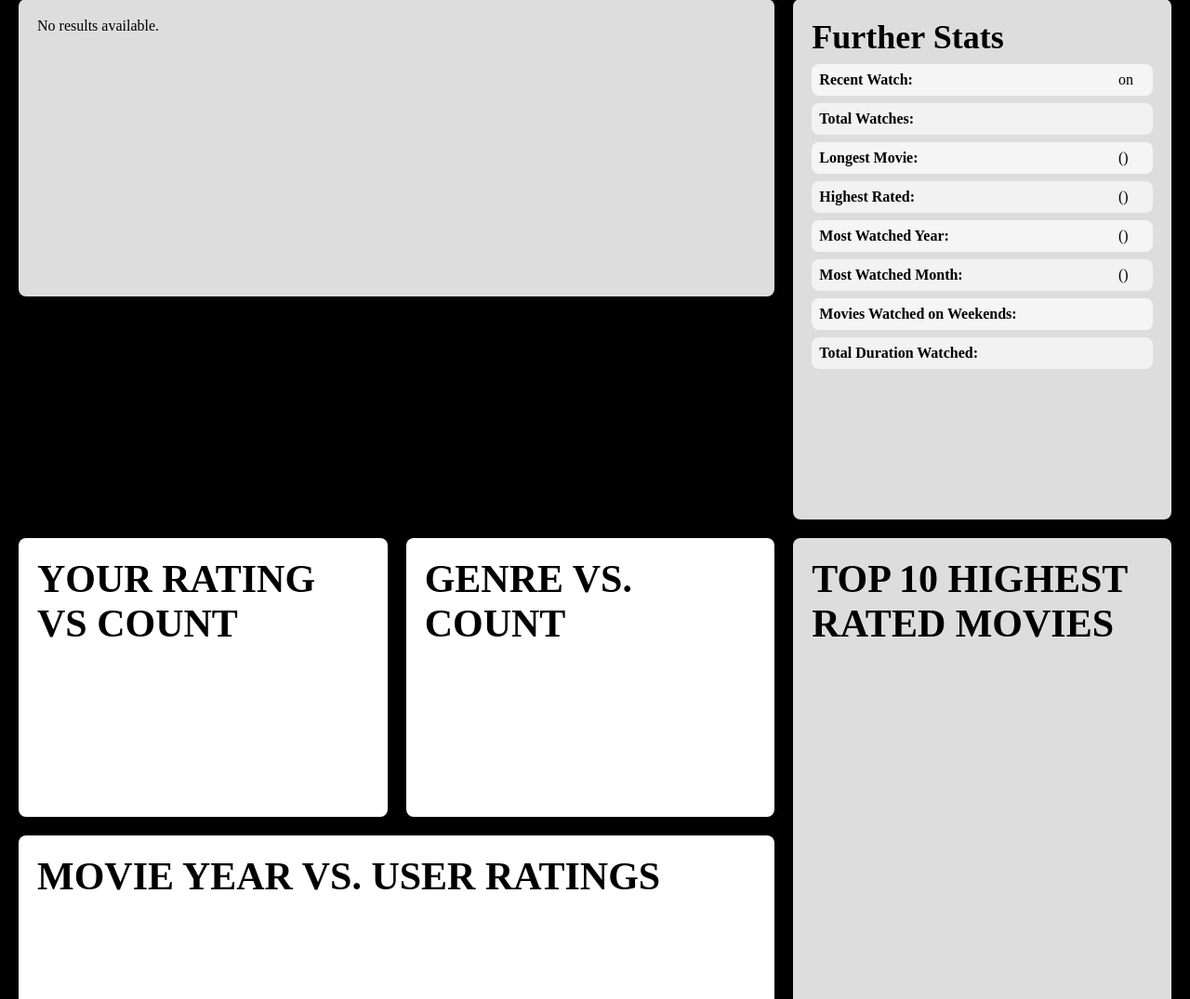
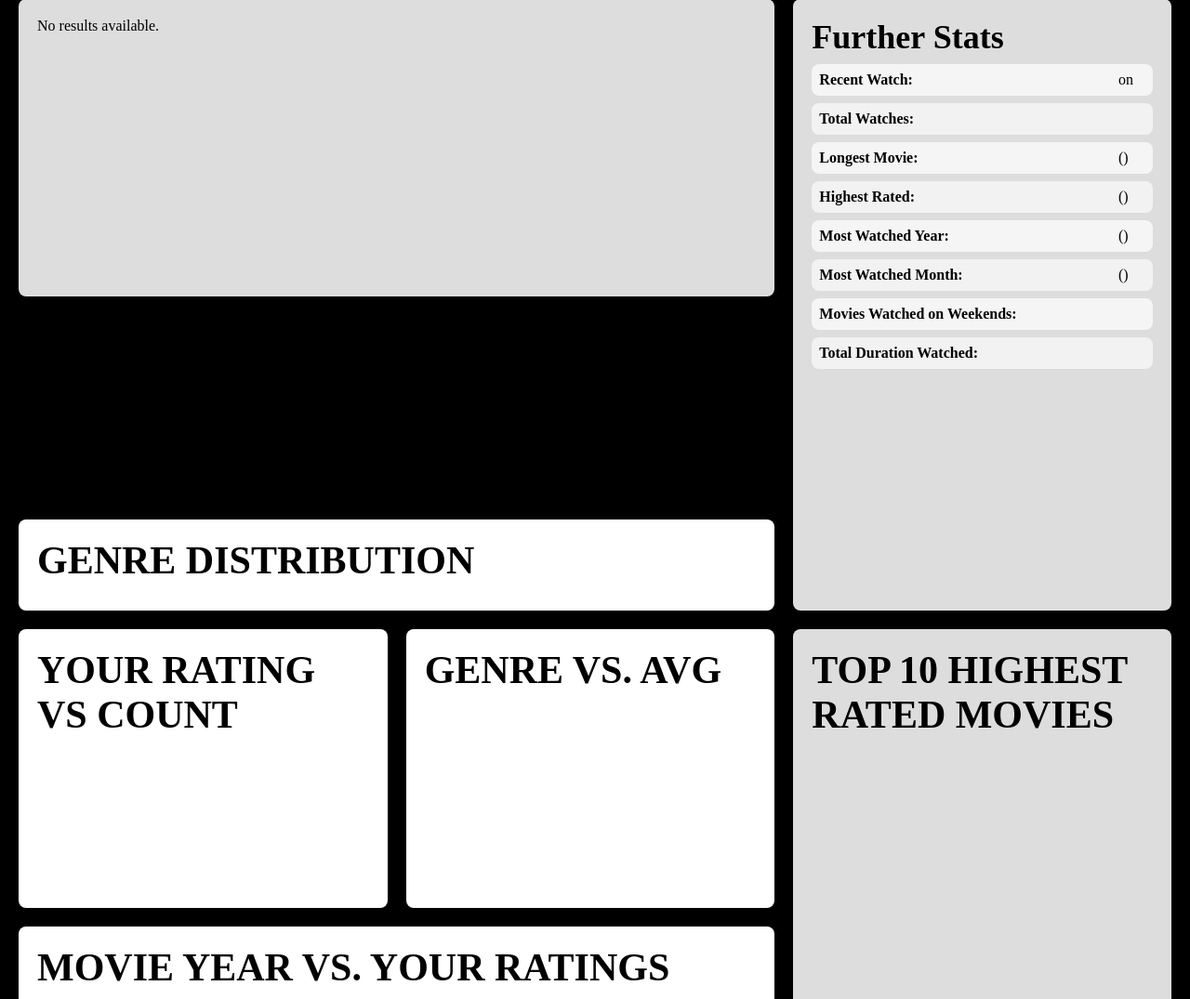
Before and after one commit to Demaurr/IMDb-Ratings-Analysis, a Django app: template csvFiles/templates/search_result.html in a window 1280 px wide. Shown: the part 135-1210 px from the top of the page at 93% size. Run offline with Django 4.2, Linux system fonts and the light colour scheme; the template is opened without the code that fills it, so the values that code supplies are empty; a map, chart or similar area stays blank; some libraries are stand-ins or nearby versions; some web fonts are replaced.

Commit message:
Added Genre Bubble chart for frequence. Changed the Genre vs. Count to Genre vs. Avg

```diff
--- a/csvFiles/templates/search_result.html
+++ b/csvFiles/templates/search_result.html
@@ -4,6 +4,7 @@
     <meta charset="UTF-8">
     <title>Movie Search Analysis</title>
     <script src="https://cdnjs.cloudflare.com/ajax/libs/Chart.js/3.7.0/chart.min.js"></script>
+    <script src="https://d3js.org/d3.v7.min.js"></script>
     <style>
         @import url('https://fonts.googleapis.com/css2?family=Luckiest+Guy&display=swap');
         @import url('https://fonts.googleapis.com/css2?family=DynaPuff:wght@400..700&display=swap');
@@ -27,20 +28,16 @@
         .main-table {
             vertical-align: top;
             /* background-color: blue; */
-            /* Remove any padding or borders */
             padding: 0;
             border: none;
             /* min-width: 70%; */
             width: 100%;
-            /* Set box-sizing to border-box */
             /* box-sizing: border-box; */
             min-width: 100%;
             height: 40vh;
             min-height: 40vh;
             max-height: 40vh;
-            /* Enable scrolling when content overflows */
             overflow: auto;
-            /* Add a margin at the bottom to separate rows */
             margin-bottom: 10px;
         }
 
@@ -68,29 +65,34 @@
             box-shadow: 0 0 10px rgba(0.1, 0.0, 0.3, 0.5);
         }
 
-        /* Table header row */
         .movie-table th {
-            background-color: black; /* Dark header background */
-            color: #fff; /* White header text */
+            background-color: black;
+            color: #fff;
             text-align: left;
             padding: 10px;
-            position: sticky; /* Make the header sticky */
-            top: 0; /* Stick to the top of the container */
-            z-index: 1; /* Ensure it appears above content when scrolling */
+            position: sticky;
+            top: 0;
+            z-index: 1;
         }
 
-        /* Table data rows */
+
         .movie-table td {
-            border: 1px solid #ddd; /* Light gray border */
+            border: 1px solid #ddd;
             padding: 10px;
             /* white-space: nowrap;  */
             text-overflow: ellipsis;
             /* color: #000; */
         }
 
-        /* Alternate row background color for better readability */
+        #bubbleChart {
+            /* width: 800px;
+            height: 500px;
+            margin: 20px auto; */
+            background: black;
+        }
+
         table tr:nth-child(even) {
-            background-color: #f2f2f2; /* Light gray background */
+            background-color: #f2f2f2;
         }
 
         .main-table, .stats-table, .github-tracker {
@@ -222,6 +224,12 @@
             transition: background-color 0.2s ease;
         }
 
+        #bubbleChart {
+            background: white;
+            text-align: center;
+            width: 600;
+        }
+
 
         .back-button {
             display: block;
@@ -294,6 +302,10 @@
                         <div class="graph" id="movieGraph"></div>
                     </div>
                 </div>
+                <div class="charts-section bubble-chart">
+                    <div class="chart-title">Genre Distribution</div>
+                    <div id="bubbleChart"></div>
+                </div>
 
             </div>
             <div class="stats-table">
@@ -344,13 +356,13 @@
                     <canvas id="rateChart"></canvas>
                 </div>
                 <div class="charts-section genre-chart">
-                    <div class="chart-title">Genre vs. Count</div>
-                    {% comment %} <div class="chart-placeholder">Genre vs Count Chart</div> {% endcomment %}
+                    <div class="chart-title">Genre vs. Avg</div>
+                    {% comment %} <div class="chart-placeholder">Genre Averages</div> {% endcomment %}
                     <canvas id="genreChart"></canvas>
 
                 </div>
                 <div class="charts-section year-ratings-chart">
-                    <div class="chart-title">Movie Year vs. User Ratings</div>
+                    <div class="chart-title">Movie Year vs. Your Ratings</div>
                     {% comment %} <div class="chart-placeholder year-ratings-placeholder">Year vs Ratings Chart</div> {% endcomment %}
                     <canvas id="yearChart"></canvas>
 
@@ -379,14 +391,11 @@
         Created by @demaurr
     </div>
 <script>
-    // Use actual movie data from the backend
-    // const total_stats = JSON.parse('{{ further_stats|escapejs }}')
     const movieData = JSON.parse('{{ movie_data|escapejs }}');
     const yearlyTotals = JSON.parse('{{ yearly_totals|escapejs }}');
-    console.log(movieData)
+    // console.log(movieData)
     // console.log(total_stats)
     const tableId = document.getElementById('movieTable');
-    // var tBody = tableId.getElementsByTagName('tbody')[0]
 
     const graph = document.getElementById('movieGraph');
     const yearList = document.getElementById('yearList');
@@ -396,9 +405,10 @@
     var year_data = JSON.parse('{{ year_data|escapejs }}');
     var rating_data = JSON.parse('{{ rating_data|escapejs }}');
     var genre_data = JSON.parse('{{ genre_data|escapejs }}');
-
-    console.log(year_data)
-    console.log(genre_data)
+    const genreBubbleData = genre_data.map(d => ({
+        name: d.Genre,
+        value: d.count
+    }));
 
     function getColor(count) {
         const colors = ['#edf0f2', '#9ca4ad', '#6c6f73', '#4b5057', '#191c1f'];
@@ -414,14 +424,13 @@
             yearElement.addEventListener('click', () => updateGraphForYear(year));
             yearList.appendChild(yearElement);
         });
-        updateGraphForYear(years[years.length - 1]); // Start with the most recent year
+        updateGraphForYear(years[years.length - 1]);
     }
 
     function updateGraphForYear(year) {
         graph.innerHTML = '';
         const fragment = document.createDocumentFragment();
 
-        // Create a full year of days
         for (let d = new Date(year, 0, 1); d <= new Date(year, 11, 31); d.setDate(d.getDate() + 1)) {
             const dateString = d.toISOString().split('T')[0];
             const movies = movieData[dateString] || [];
@@ -437,7 +446,6 @@
 
         graph.appendChild(fragment);
 
-        // Update active year in the list
         document.querySelectorAll('.year').forEach(el => {
             el.classList.toggle('active', el.textContent === year);
         });
@@ -551,9 +559,83 @@
 
         });
     }
+
+    function renderBubbleChart(data) {
+        const width = 900;
+        const height = 500;
+
+        d3.select("#bubbleChart").select("svg").remove();
+        d3.selectAll(".tooltip").remove();
+
+        const svg = d3.select("#bubbleChart")
+            .append("svg")
+            .attr("width", width)
+            .attr("height", height);
+
+        const tooltip = d3.select("body")
+            .append("div")
+            .attr("class", "tooltip")
+            .style("position", "absolute")
+            .style("color", "#fff")
+            .style("padding", "5px 10px")
+            .style("border-radius", "5px")
+            .style("font-size", "14px")
+            .style("pointer-events", "none")
+            .style("opacity", 0);
+
+        const radiusScale = d3.scaleSqrt()
+            .domain([0, d3.max(data, d => d.value)])
+            .range([20, 80]);
+
+        const circles = svg.selectAll("circle")
+            .data(data)
+            .enter()
+            .append("circle")
+            .attr("r", d => radiusScale(d.value))
+            .attr("fill", (d, i) => d3.schemeCategory10[i % 10])
+            .attr("stroke", "white")
+            .attr("stroke-width", 2)
+            .on("mouseover", (event, d) => {
+                tooltip.transition().duration(200).style("opacity", 1);
+                tooltip.html(`<strong>${d.name}</strong><br/>Value: ${d.value}`);
+            })
+            .on("mousemove", (event) => {
+                tooltip
+                    .style("left", (event.pageX + 20) + "px")
+                    .style("top", (event.pageY - 20) + "px");
+            })
+            .on("mouseout", () => tooltip.transition().duration(200).style("opacity", 0));
+
+        const labels = svg.selectAll("text")
+            .data(data)
+            .enter()
+            .append("text")
+            .text(d => d.name)
+            .style("text-anchor", "middle")
+            .style("fill", "black")
+            .style("font-size", "14px");
+
+        const simulation = d3.forceSimulation(data)
+            .force("x", d3.forceX((d, i) => (i + 1) * (width / (data.length + 1))).strength(0.9))
+            .force("y", d3.forceY(height / 2).strength(0.1))
+            .force("collision", d3.forceCollide(d => radiusScale(d.value) + 4))
+            .on("tick", ticked);
+
+        function ticked() {
+            circles
+                .attr("cx", d => d.x)
+                .attr("cy", d => d.y);
+
+            labels
+                .attr("x", d => d.x)
+                .attr("y", d => d.y + 4);
+        }
+    }
+
     createPlot(year_data, false, 'scatter', 'x', 'yearChart', ['Year', 'count'], 'Movie Per Year');
     createPlot(rating_data, false, 'bar', 'y', 'rateChart', ['Your Rating', 'count'], 'Your Rating Count');
-    createPlot(genre_data, true, 'bar', 'y', 'genreChart', ['Genre', 'count'], 'Genre Count');
+    createPlot(genre_data, true, 'bar', 'y', 'genreChart', ['Genre', 'mean'], 'Genre Average');
+    renderBubbleChart(genreBubbleData);
     addTooltip();
     createYearList();
 </script>
```
